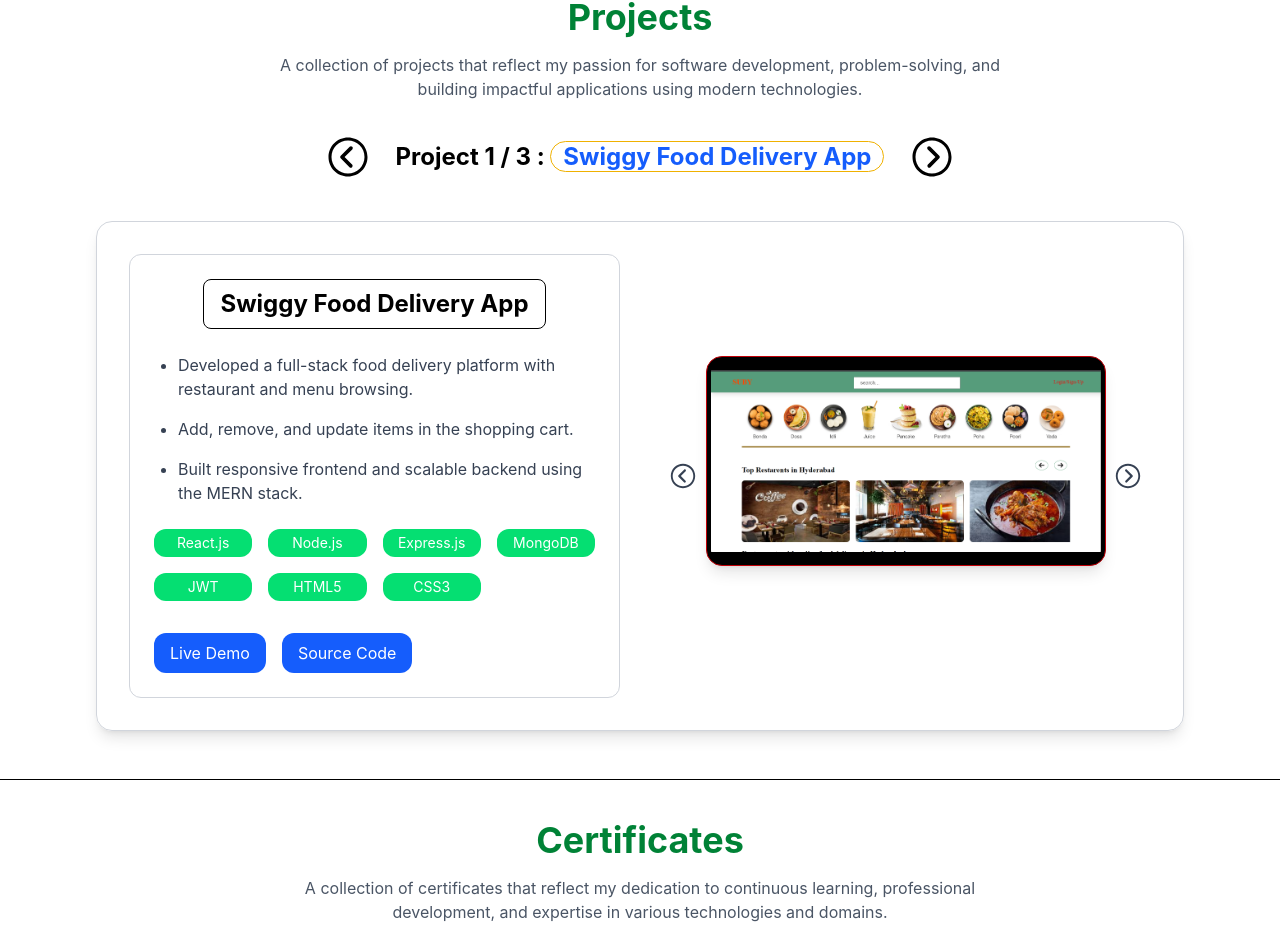
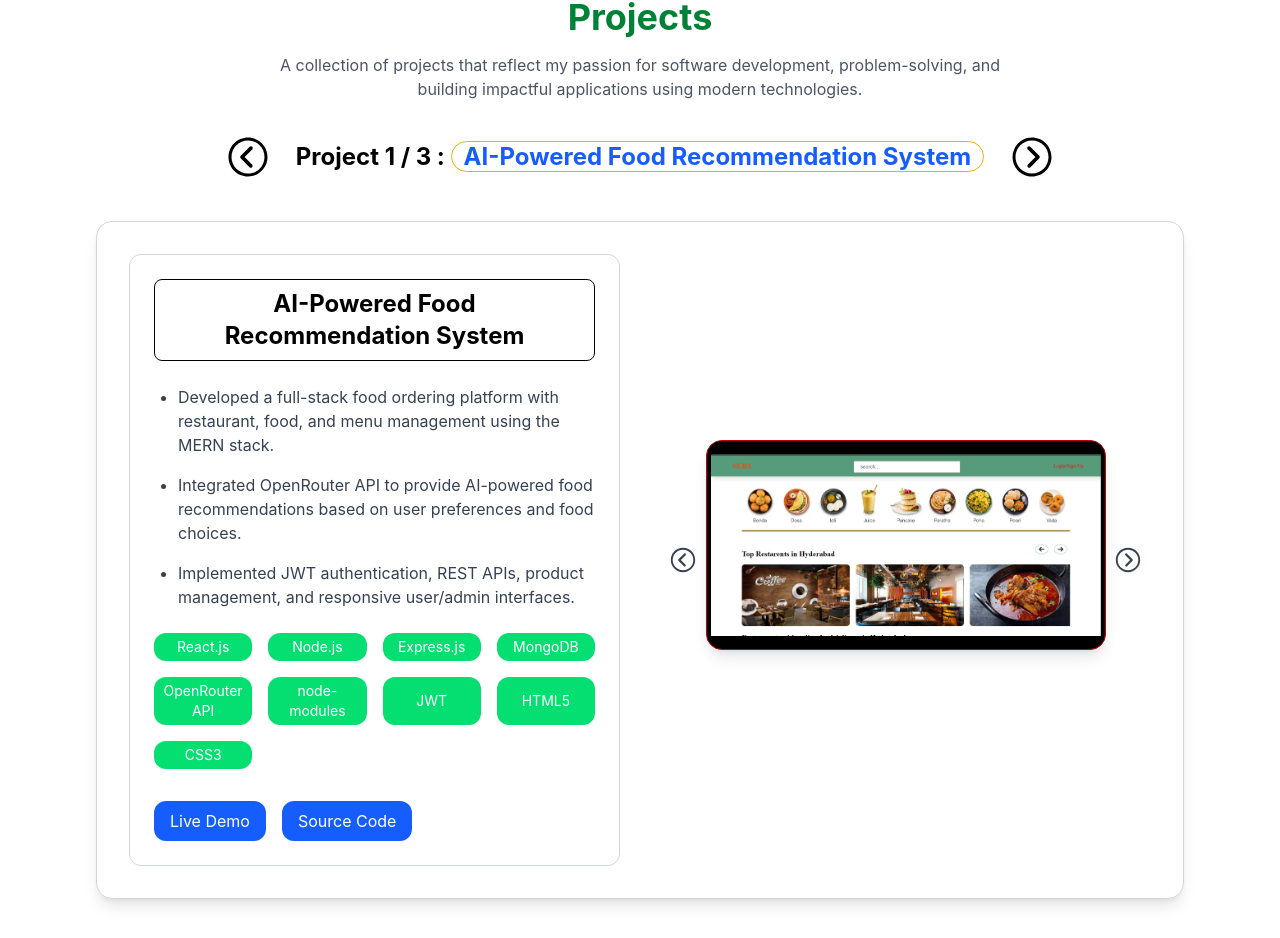
Before and after one commit to Madhu816/Portfolio, a React app: page / in a window 1280 px wide. Shown: the part 1803-2741 px from the top of the page. Built offline with nearby package versions, Linux system fonts and the light colour scheme; the HTML template or start-up script is replaced by a standard one.

Commit message:
upadte live demo

```diff
--- a/src/components/Project.jsx
+++ b/src/components/Project.jsx
@@ -7,17 +7,17 @@
 function Project() {
   const projects = [
     {
-      title: "Swiggy Food Delivery App",
+      title: "AI-Powered Food Recommendation System",
       description: [
-        "Developed a full-stack food delivery platform with restaurant and menu browsing.",
-        "Add, remove, and update items in the shopping cart.",
-        "Built responsive frontend and scalable backend using the MERN stack.",
+        "Developed a full-stack food ordering platform with restaurant, food, and menu management using the MERN stack.",
+        "Integrated OpenRouter API to provide AI-powered food recommendations based on user preferences and food choices.",
+        "Implemented JWT authentication, REST APIs, product management, and responsive user/admin interfaces.",
       ],
-      liveDemo: "https://swiggy-mern-project-wyvq.vercel.app/",
-      sourceCode: "https://github.com/Madhu816/Swiggy-MERN-Project",
+      liveDemo: "https://ai-powered-food-recommendation-syst-pink.vercel.app/",
+      sourceCode: "https://github.com/Madhu816",
       technologies: [
-        "React.js","Node.js","Express.js","MongoDB","JWT","HTML5", "CSS3"],
-      images: ["/swiggy-1.png", "/swiggy-2.png", "/swiggy-3.png","/swiggy-4.png","/swiggy-5.png","/swiggy-6.png"],
+        "React.js", "Node.js", "Express.js", "MongoDB","OpenRouter API", "node-modules", "JWT", "HTML5", "CSS3"],
+      images: ["/swiggy-1.png", "/swiggy-2.png", "/swiggy-3.png", "/swiggy-4.png", "/swiggy-5.png", "/swiggy-6.png"],
     },
     {
       title: "YouTube Clone",
@@ -40,7 +40,7 @@
         "Showcases skills, projects, and achievements.",
       ],
       technologies: ["React.js", "JavaScript", "HTML5", "CSS3", "Tailwind CSS", "YouTube Data API v3",],
-      liveDemo:"https://portfolio-588wehjx5-madhu816s-projects.vercel.app",
+      liveDemo: "https://portfolio-588wehjx5-madhu816s-projects.vercel.app",
       sourceCode: "https://github.com/Madhu816/Portfolio",
       images: ["/portfolio_1.png", "/portfolio_2.png", "/portfolio_3.png"],
     },
```
